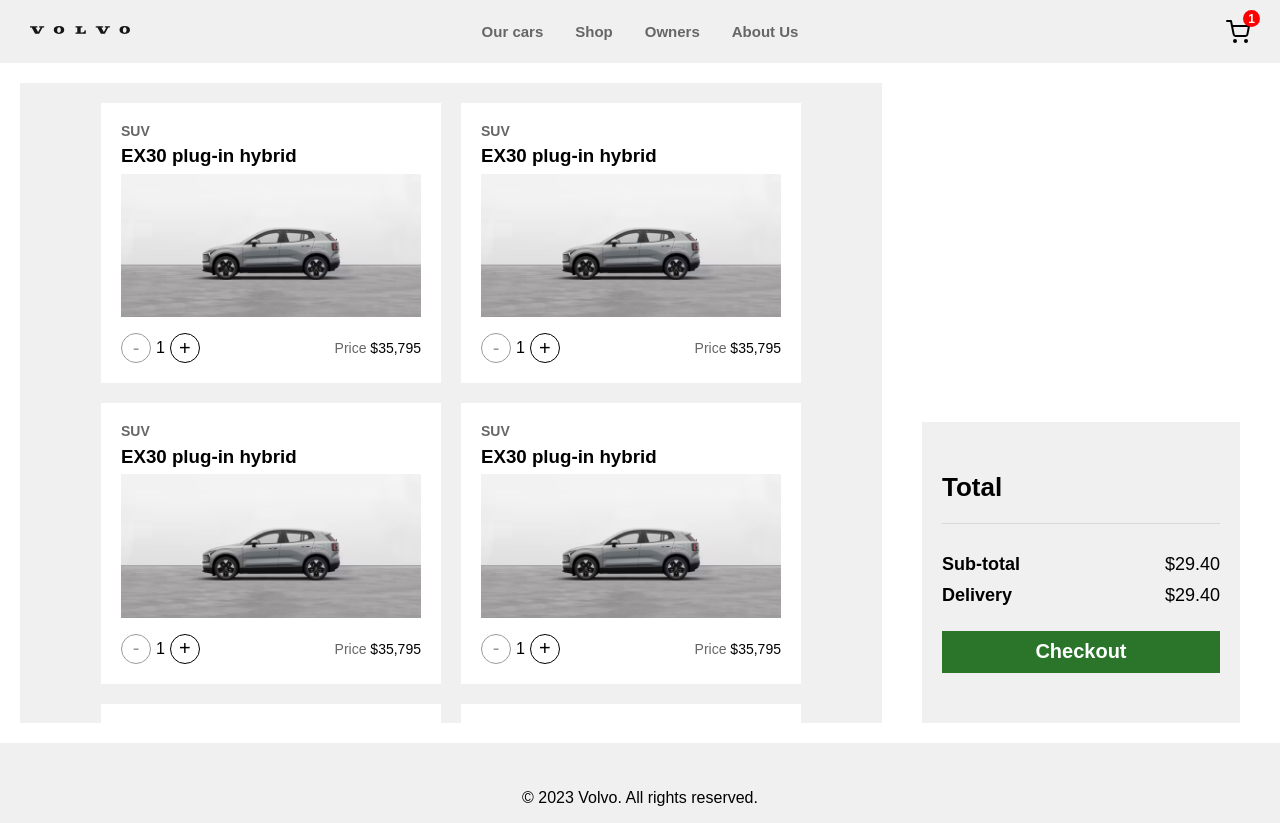
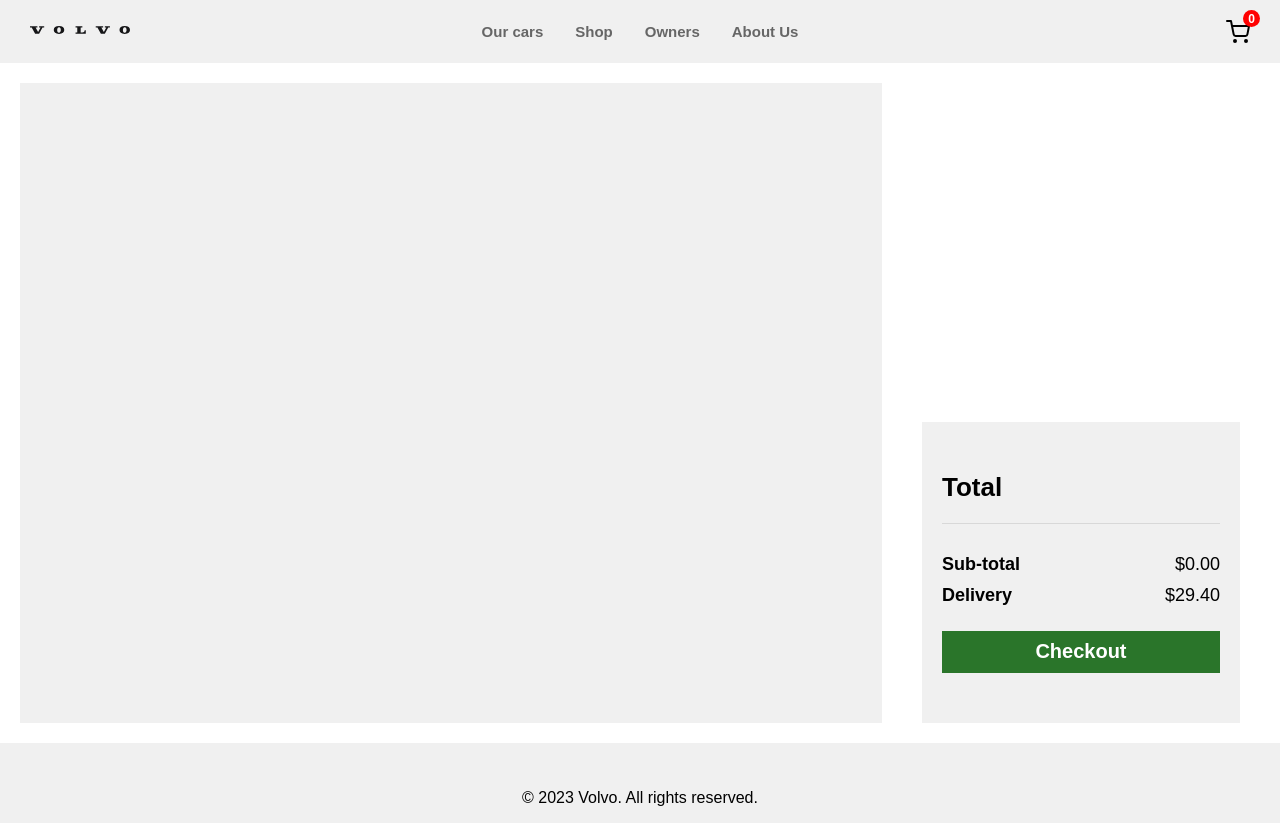
Before and after one commit to ElliotNykvist/Shopping-Cart, a React (Vite) app: page /cart in a window 1280 px wide. Built offline with nearby package versions, Linux system fonts and the light colour scheme.

Commit message:
Now the add to cart button work so when clicked a  item is added tcart

```diff
--- a/src/App.jsx
+++ b/src/App.jsx
@@ -1,4 +1,5 @@
 import './index.css';
+import { useState } from 'react';
 import { BrowserRouter as Router, Routes, Route } from 'react-router-dom';
 import Navbar from './components/navbar/Navbar';
 import Home from './routes/Home';
@@ -8,14 +9,47 @@ import Shop from './routes/Shop';
 import Footer from './components/footer/Footer';
 
 function App() {
+
+  const [cartItems, setCartItems] = useState([]);
+
+  const addToCart = (item) => {
+    const existingItem = cartItems.find((cartItem) => cartItem.id === item.id);
+
+    if (existingItem) {
+      setCartItems((prevItems) => {
+        return prevItems.map((cartItem) =>
+          cartItem.id === item.id
+            ? { ...cartItem, quantity: cartItem.quantity + 1 }
+            : cartItem
+        );
+      });
+    } else {
+      setCartItems((prevItems) => [...prevItems, { ...item, quantity: 1 }]);
+    }
+  };
+
+  const updateQuantity = (itemId, action) => {
+    setCartItems((prevItems) => {
+      return prevItems.map((item) =>
+        item.id === itemId
+          ? {
+              ...item,
+              quantity: action === 'increment' ? item.quantity + 1 : Math.max(1, item.quantity - 1),
+            }
+          : item
+      );
+    });
+  };
+
+
   return (
     <Router>
-      <Navbar />
+      <Navbar cartItems={cartItems}/>
       <Routes>
         <Route path="/" element={<Home />} />
         <Route path="/about" element={<About />} />
-        <Route path="/cart" element={<Cart />} />
-        <Route path="/shop" element={<Shop />} />
+        <Route path="/cart" element={<Cart cartItems={cartItems} updateQuantity={updateQuantity}/>} />
+        <Route path="/shop" element={<Shop addToCart={addToCart}/>} />
       </Routes>
       <Footer />
     </Router>
--- a/src/components/cartItem/CartItem.jsx
+++ b/src/components/cartItem/CartItem.jsx
@@ -1,21 +1,21 @@
 import "./CartItem.css";
 
-const CartItem = () => {
+const CartItem = ({ carType, model, image, price, quantity, updateQuantity}) => {
   return (
     <div className="cartItem">
       <div className="item-container">
-        <p className='car-type'>SUV</p>
-        <h3><strong>EX30</strong> plug-in hybrid</h3>
+        <p className='car-type'>{carType}</p>
+        <h3><strong>{model}</strong> plug-in hybrid</h3>
         <div className='img-container'>
-          <img src="./volvo.jpg"></img>
+          <img src={image}></img>
         </div>
         <div className="item-price">
           <div className="buttons">
-            <button className="remove-item">-</button>
-            <p>1</p>
-            <button className="add-item active">+</button>
+            <button className="remove-item" onClick={() => updateQuantity('decrement')}>-</button>
+            <p>{quantity}</p>
+            <button className="add-item active" onClick={() => updateQuantity('increment')}>+</button>
           </div>
-          <p className="buying-price">Price <strong>$35,795</strong></p>
+          <p className="buying-price">Price <strong>${(price * quantity).toFixed(2)}</strong></p>
         </div>
 
       </div>
--- a/src/components/item/Item.css
+++ b/src/components/item/Item.css
@@ -12,9 +12,15 @@
   color: black;
   border-color: black;
 
-
 }
 
-.add-To-Cart.active {
+.add-To-Cart:active {
   transform: scale(0.9);
 }
+
+.cartItem h3 {
+  font-weight: 100;
+  color: rgb(102, 102, 102);
+  margin: 0;
+  cursor: pointer;
+}
--- a/src/components/item/Item.jsx
+++ b/src/components/item/Item.jsx
@@ -1,6 +1,6 @@
 import "./Item.css";
 
-const Item = ({ car }) => {
+const Item = ({ car, addToCart }) => {
 
   return (
     <div className="cartItem">
@@ -8,17 +8,17 @@ const Item = ({ car }) => {
         <p className='car-type'>{car.type}</p>
         <h3><strong>{car.model}</strong> plug-in hybrid</h3>
         <div className='img-container'>
-          <img src={car.image}></img>
+          <img src={car.image} alt={car.model}></img>
         </div>
         <div className="item-price">
           <div className="buttons">
-            <button className="add-To-Cart">Add To Cart</button>
+            <button className="add-To-Cart" onClick={() => addToCart(car)}>Add To Cart</button>
           </div>
           <p className="buying-price">Price <strong>${car.price}</strong></p>
         </div>
       </div>
     </div>
-  )
-}
+  );
+};
 
 export default Item;
--- a/src/components/mainCart/MainCart.jsx
+++ b/src/components/mainCart/MainCart.jsx
@@ -2,7 +2,8 @@ import { FiShoppingCart } from 'react-icons/fi';
 import './MainCart.css';
 import CartItem from '../cartItem/CartItem';
 
-const mainCart = () => {
+const MainCart = ({ cartItems, updateQuantity }) => {
+
   return (
     <>
       <div className='cartLeft'>
@@ -11,27 +12,23 @@ const mainCart = () => {
           <h1>Your cart is empty</h1>
         </div>
         <div className='items'>
-          <CartItem />
-          <CartItem />
-          <CartItem />
-          <CartItem />
-          <CartItem />
-          <CartItem />
-          <CartItem />
-          <CartItem />
-          <CartItem />
-          <CartItem />
-          <CartItem />
-          <CartItem />
-          <CartItem />
-          <CartItem />
+        {cartItems.map((item) => (
+          <CartItem
+          key={item.id}
+          carType={item.carType}
+          model={item.model}
+          image={item.image}
+          price={item.price}
+          quantity={item.quantity}
+          updateQuantity={(action) => updateQuantity(item.id, action)} />
+        ))}
         </div>
       </div>
       <div className='cartRight'>
         <h1>Total</h1>
         <div>
           <h2>Sub-total</h2>
-          <p>$29.40</p>
+          <p>${cartItems.reduce((total, item) => total + item.price * item.quantity, 0).toFixed(2)}</p>
         </div>
         <div>
           <h2>Delivery</h2>
@@ -43,4 +40,4 @@ const mainCart = () => {
   )
 }
 
-export default mainCart;
+export default MainCart;
--- a/src/components/navbar/Navbar.jsx
+++ b/src/components/navbar/Navbar.jsx
@@ -5,7 +5,7 @@ import Hamburger from './Hamburger';
 import Dropdown from '../dropdown/Dropdown';
 import { Link } from "react-router-dom";
 
-const NavBar = () => {
+const NavBar = ({ cartItems }) => {
   const [isMenuOpen, setMenuOpen] = useState(false);
   const [activeDropdown, setActiveDropdown] = useState(null);
 
@@ -51,7 +51,7 @@ const NavBar = () => {
         <div className="right">
           <Link to="/Cart" className="link" onClick={() => onLinkClick('Cart')}>
             <FiShoppingCart className={`cart ${activeDropdown === 'About Us' ? 'active' : ''}`}/>
-            <div className="cartItems">1</div>
+            <div className="cartItems">{cartItems.length}</div>
           </Link>
         </div>
       </nav>
--- a/src/routes/Cart.jsx
+++ b/src/routes/Cart.jsx
@@ -1,9 +1,9 @@
 import MainCart from '../components/mainCart/MainCart';
 
-const Cart = () => {
+const Cart = ({ cartItems }) => {
   return (
     <div className="cartContainer">
-      <MainCart />
+      <MainCart cartItems={cartItems}/>
     </div>
   )
 }
--- a/src/routes/Shop.jsx
+++ b/src/routes/Shop.jsx
@@ -1,8 +1,7 @@
 import Item from '../components/item/Item'
 import { useState, useEffect } from 'react';
 
-const Shop = () => {
-
+const Shop = ({ addToCart }) => {
   const [cars, setCars] = useState([]);
 
   useEffect(() => {
@@ -26,7 +25,9 @@ const Shop = () => {
     <div className="shopContainer">
       <div className='shopBox'>
         {cars.map((car) => (
-          <Item key={car.id} car={car} />
+          <Item key={car.id} car={car} addToCart={() => {
+            console.log("Adding to cart:", car);
+            addToCart(car)}}/>
         ))};
       </div>
     </div>
```
